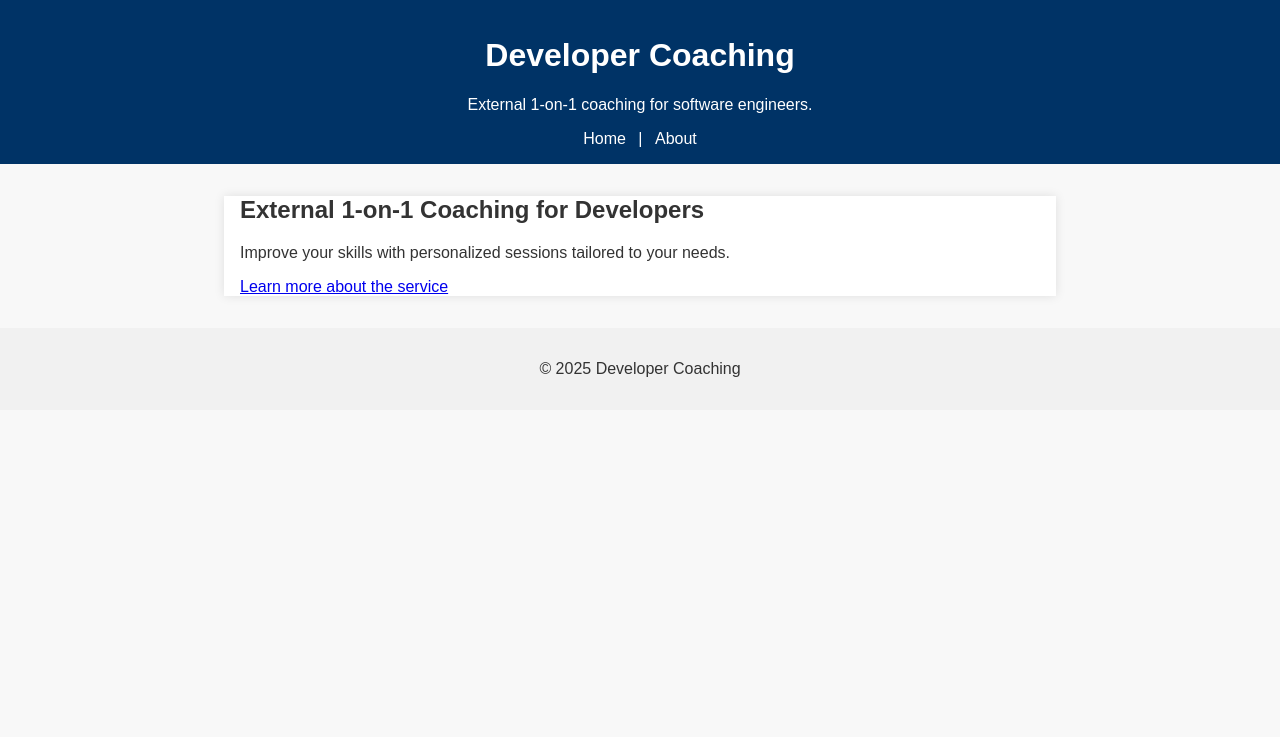
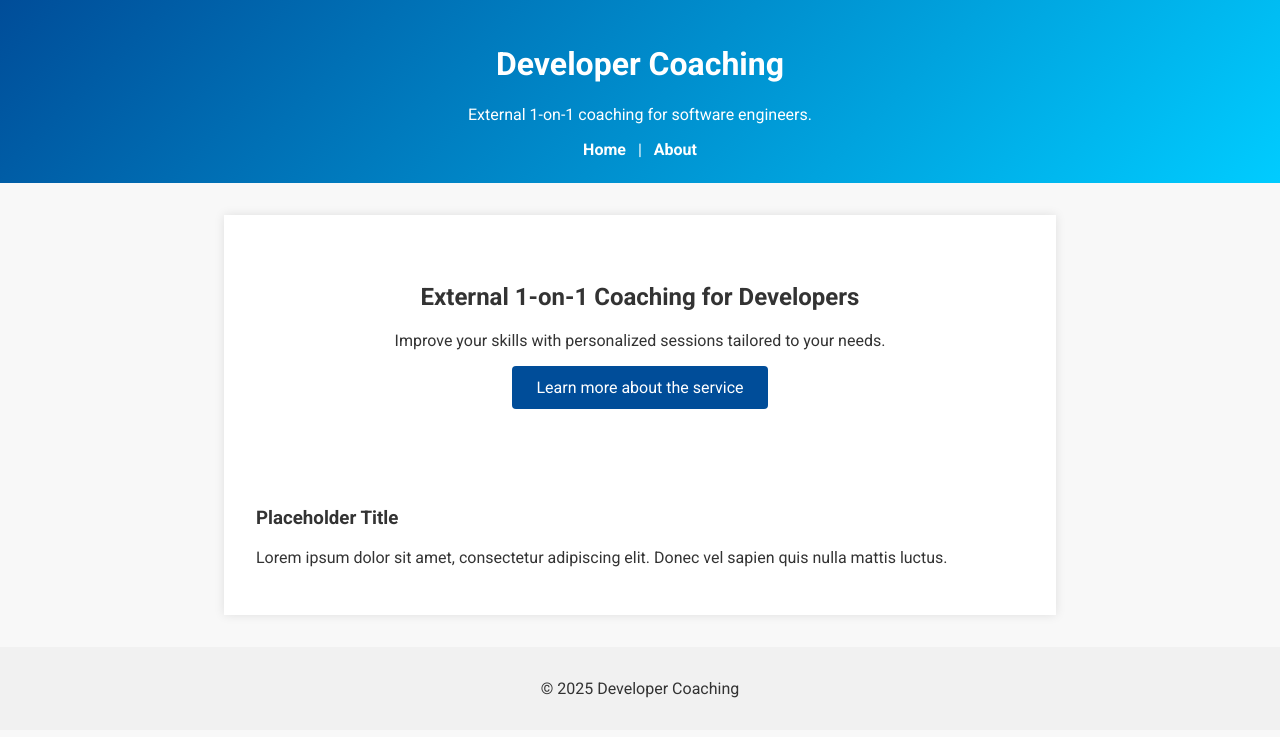
Before and after one commit to sean2121/sean2121.github.io, a Jekyll site: the page built from index.md, in a window 1280 px wide. Shown: the top 737 px of the page. Built offline with Jekyll 4.4.1, drawn with Linux system fonts in a browser that asks for light colours.

Commit message:
Apply modern design with placeholder content

```diff
--- a/_layouts/default.html
+++ b/_layouts/default.html
@@ -2,7 +2,11 @@
 <html lang="en">
 <head>
   <meta charset="UTF-8">
+  <meta name="viewport" content="width=device-width, initial-scale=1">
   <title>{{ page.title }} - {{ site.title }}</title>
+  <link rel="preconnect" href="https://fonts.googleapis.com">
+  <link rel="preconnect" href="https://fonts.gstatic.com" crossorigin>
+  <link href="https://fonts.googleapis.com/css2?family=Roboto:wght@400;700&display=swap" rel="stylesheet">
   <link rel="stylesheet" href="{{ '/assets/css/style.css' | relative_url }}">
 </head>
 <body>
--- a/assets/css/style.css
+++ b/assets/css/style.css
@@ -1,5 +1,10 @@
+:root {
+  --primary-color: #004d99;
+  --accent-color: #00ccff;
+}
+
 body {
-  font-family: Arial, sans-serif;
+  font-family: 'Roboto', sans-serif;
   margin: 0;
   padding: 0;
   background-color: #f8f8f8;
@@ -7,9 +12,9 @@ body {
 }
 
 header {
-  background-color: #003366;
+  background: linear-gradient(135deg, var(--primary-color), var(--accent-color));
   color: #fff;
-  padding: 1em;
+  padding: 1.5em 1em;
   text-align: center;
 }
 
@@ -19,8 +24,31 @@ header a {
 }
 
 nav a {
+  color: inherit;
+  margin: 0 0.5em;
+  font-weight: 700;
+}
+
+.hero {
+  text-align: center;
+  padding: 3em 1em;
+}
+
+.btn {
+  display: inline-block;
+  background-color: var(--primary-color);
   color: #fff;
-  margin: 0 0.5em;
+  padding: 0.75em 1.5em;
+  text-decoration: none;
+  border-radius: 4px;
+}
+
+.btn:hover {
+  background-color: var(--accent-color);
+}
+
+.placeholder {
+  padding: 2em 1em;
 }
 
 main {
--- a/index.md
+++ b/index.md
@@ -3,8 +3,13 @@ layout: default
 title: Home
 ---
 
-<section>
+<section class="hero">
   <h2>External 1-on-1 Coaching for Developers</h2>
   <p>Improve your skills with personalized sessions tailored to your needs.</p>
-  <a href="{{ '/about/' | relative_url }}">Learn more about the service</a>
+  <a class="btn" href="{{ '/about/' | relative_url }}">Learn more about the service</a>
 </section>
+
+<section class="placeholder">
+  <h3>Placeholder Title</h3>
+  <p>Lorem ipsum dolor sit amet, consectetur adipiscing elit. Donec vel sapien quis nulla mattis luctus.</p>
+</section>
```
Also changed, not shown: about.md (+1 -0 lines).
